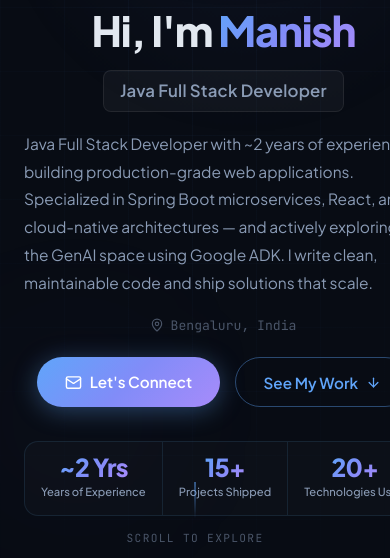
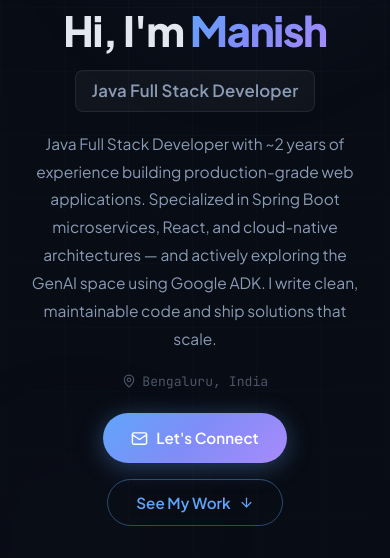
Before and after one commit to manish7479dlp/manish7479dlp.github.io, a React (Vite) app: page / in a window 390 px wide. Shown: the part 505-1063 px from the top of the page. Built offline with nearby package versions, Linux system fonts and the light colour scheme; no server answers.

Commit message:
fix: hero section alignment

```diff
--- a/src/components/Hero.css
+++ b/src/components/Hero.css
@@ -347,14 +347,19 @@
 /* ── Responsive ── */
 @media (max-width: 960px) {
     .hero-content {
-        grid-template-columns: 1fr;
+        display: flex;
+        flex-direction: column;
+        align-items: center;
+        text-align: center;
         gap: 3rem;
-        text-align: center;
+        width: 100%;
     }
 
     .hero-text {
         align-items: center;
         order: 2;
+        text-align: center;
+        width: 100%;
     }
 
     .hero-avatar-col {
@@ -362,8 +367,28 @@
     }
 
     .hero-description {
-        text-align: left;
+        text-align: center;
         max-width: 100%;
+        margin: 0 auto;
+        width: 100%;
+    }
+
+    .hero-title-line {
+        justify-content: center;
+    }
+
+    .hero-actions {
+        display: flex;
+        justify-content: center;
+        gap: 1rem;
+        width: 100%;
+        flex-wrap: wrap;
+    }
+
+    .hero-location {
+        display: flex;
+        justify-content: center;
+        width: 100%;
     }
 
     .hero-badge {
```
